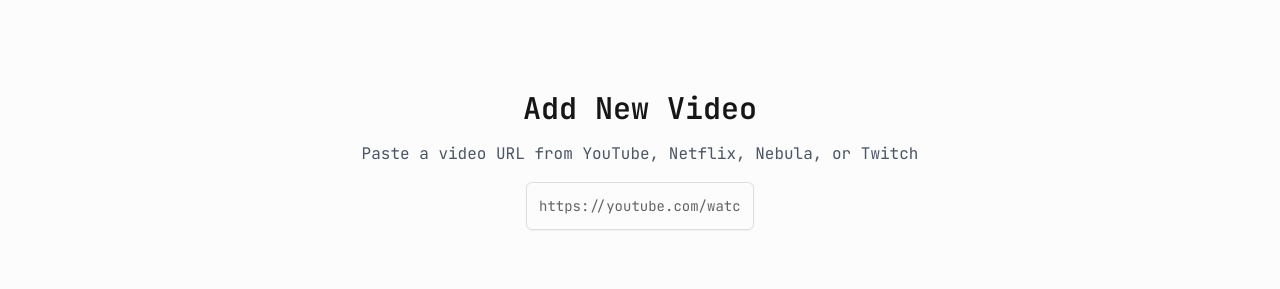
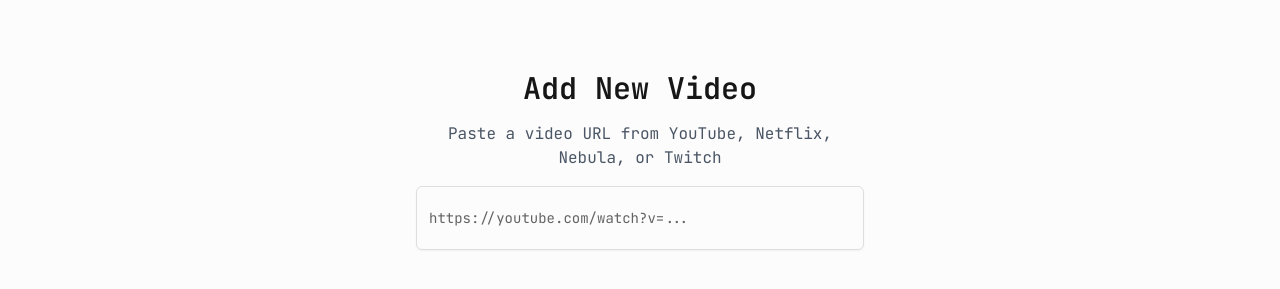
Before and after one commit to wcleeah/vibe-watchlist, a Next.js app: page / in a window 1280 px wide. Shown: the part 385-674 px from the top of the page. Built offline with nearby package versions, Linux system fonts and the light colour scheme; no server answers; the database is empty.

Commit message:
Fix Add video page centering and input height - center header+url in container, increase url input height to h-16

```diff
--- a/components/layout/page-layouts.tsx
+++ b/components/layout/page-layouts.tsx
@@ -7,8 +7,10 @@
 
 export function CenteredLayout({ children, className }: CenteredLayoutProps) {
   return (
-    <div className={`min-h-screen flex flex-col items-center justify-center ${className}`}>
-      {children}
+    <div className={`min-h-screen flex items-center justify-center p-4 ${className}`}>
+      <div className="w-full max-w-md space-y-6">
+        {children}
+      </div>
     </div>
   );
 }
--- a/components/video-form/url-input.tsx
+++ b/components/video-form/url-input.tsx
@@ -37,7 +37,7 @@
           value={value}
           onChange={(e) => onChange(e.target.value)}
           className={cn(
-            "w-full h-12 text-base",
+            "w-full h-16 text-base",
             showValidation && isValid && "border-green-500 focus:border-green-500",
             showValidation && !isValid && "border-orange-500 focus:border-orange-500",
             className
```
